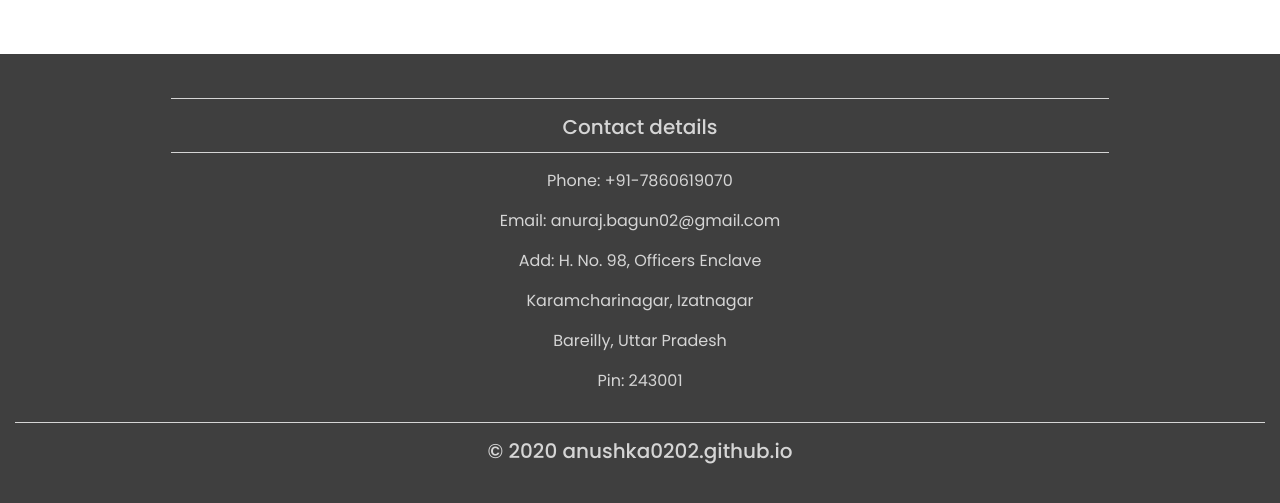
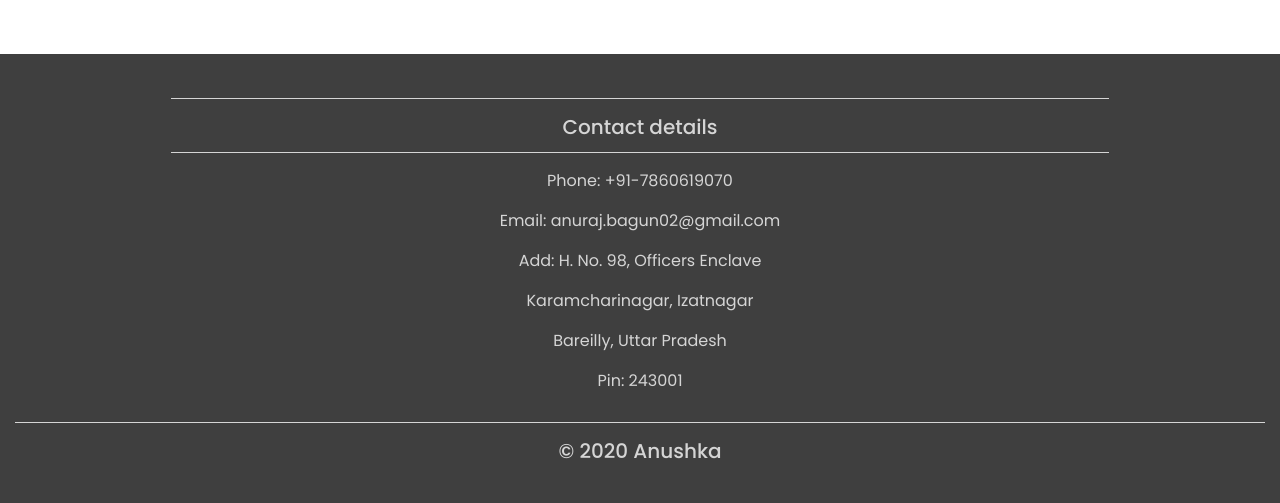
Before and after one commit to anushka0202/anushka0202.github.io, a plain HTML site: page Portfolio/Index.html in a window 1280 px wide. Shown: the part 3243-3746 px from the top of the page. Drawn offline with nearby package versions, Linux system fonts and the light colour scheme.

Commit message:
Update Index.html

```diff
--- a/Portfolio/Index.html
+++ b/Portfolio/Index.html
@@ -254,7 +254,7 @@
 
           <div class="col-12">
             <hr class="light-100" />
-            <h5>&copy; 2020 anushka0202.github.io</h5>
+            <h5>&copy; 2020 Anushka</h5>
           </div>
         </div>
       </div>
```
